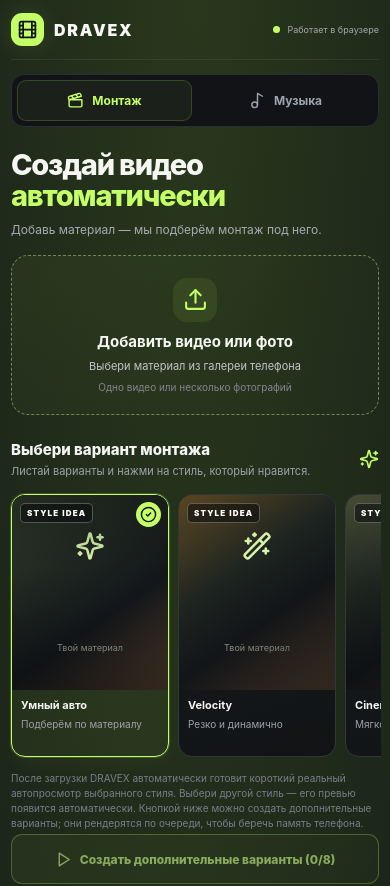
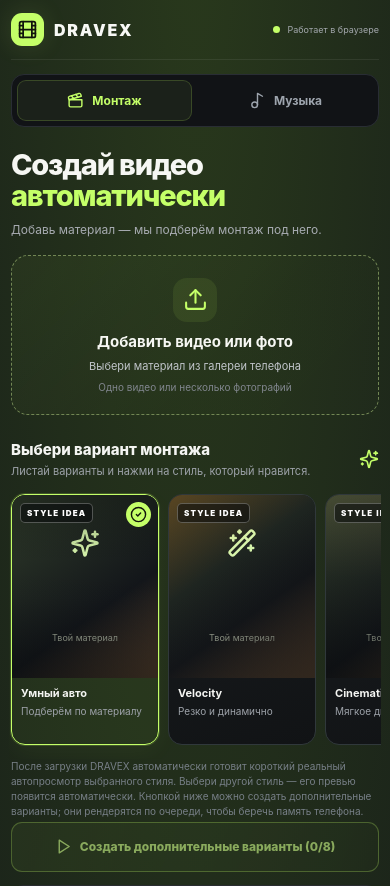
Before and after one commit to mlbbgame/dravex-ai-video-editor, a React (Vite) app: page / in a window 390 px wide. Shown: the top 886 px of the page. Built offline with nearby package versions, Linux system fonts and the light colour scheme.

Commit message:
ui: improve mobile style browsing and reduced-motion accessibility

```diff
--- a/src/styles.css
+++ b/src/styles.css
@@ -375,3 +375,34 @@ body {
   .dravex-track-preview { max-width: 100%; }
   .dravex-track-card > button { margin-left: 50px; min-width: 130px; }
 }
+
+
+/* Accessibility: respect the device's reduced-motion preference in animated style previews. */
+@media (prefers-reduced-motion: reduce) {
+  .dravex-variant-preview > img,
+  .dravex-variant-preview > video,
+  .dravex-variant:active,
+  .dravex-create,
+  .dravex-upload,
+  .dravex-style,
+  .dravex-progress-track span {
+    animation: none !important;
+    transition: none !important;
+    transform: none !important;
+  }
+}
+
+/* Make horizontal style browsing easier on touch screens and keyboard users. */
+.dravex-variant-rail {
+  overscroll-behavior-x: contain;
+  scroll-padding-inline: 4px;
+}
+.dravex-variant:focus-visible {
+  outline: 2px solid var(--accent);
+  outline-offset: 3px;
+}
+@media (max-width: 420px) {
+  .dravex-variant {
+    flex-basis: min(148px, 43vw);
+  }
+}
```
